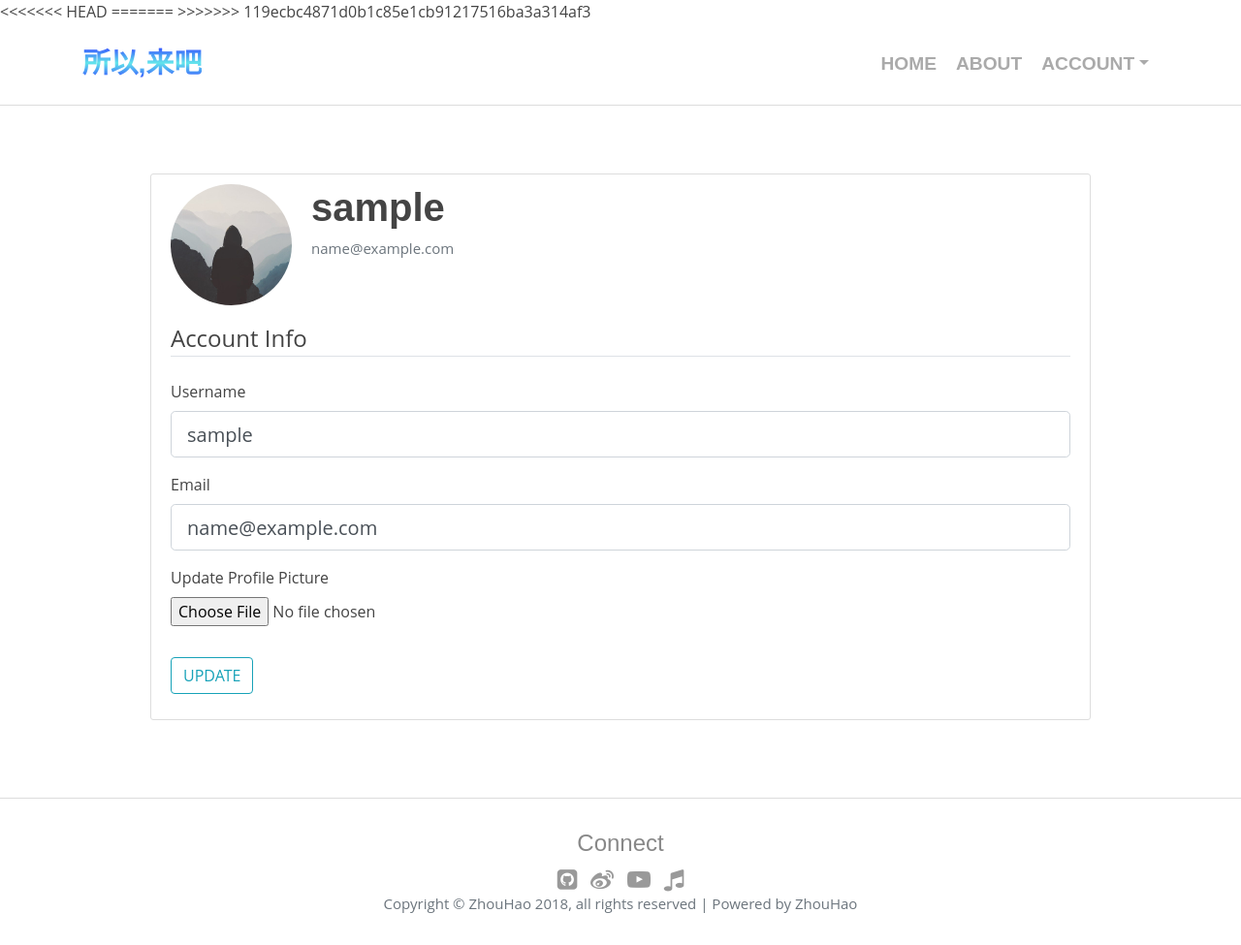
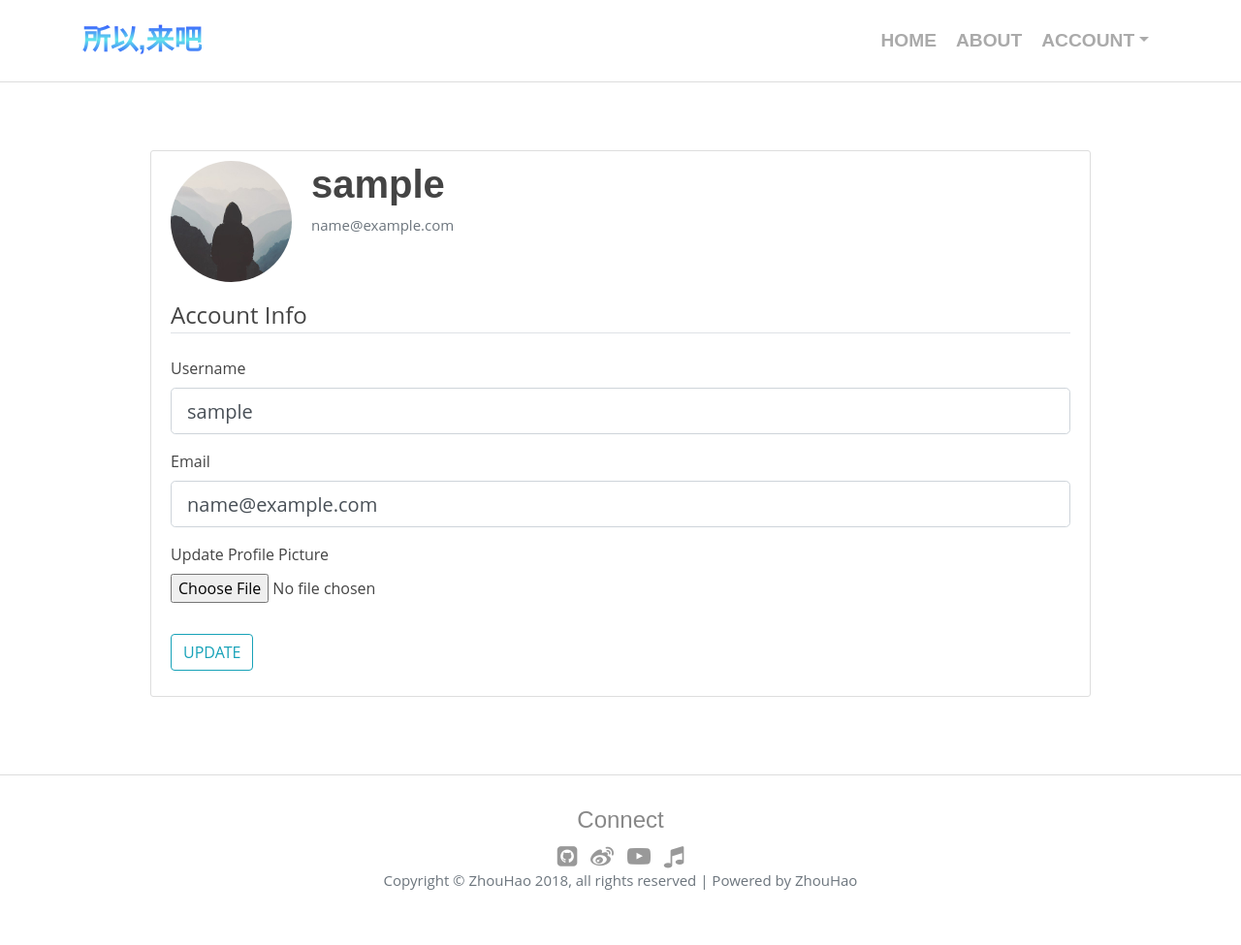
Before and after one commit to zhouhao777/flask_blog_project, a Flask app: page /account in a window 1280 px wide. Shown: the whole page at 97% size. After the commit the page ends 918 px from the top, so only its background shows below. Run offline with Flask 2, Linux system fonts and the light colour scheme; the visitor is signed in with stand-in values (Sample User, id 1); data comes from the database, SQL or seed files in the repository; parts of the project's set-up code (start-up, migrations or seed data) failed here and were passed over; some libraries are stand-ins or nearby versions.

Commit message:
fix conflict

```diff
--- a/flaskblog/templates/layout.html
+++ b/flaskblog/templates/layout.html
@@ -5,12 +5,8 @@
     <link rel="shortcut icon" href="{{ url_for('static', filename='profile_pics/favicon.png') }}">
     <link rel="stylesheet" type="text/css" href="{{ url_for('static', filename='css/bootstrap.min.css') }}">
     <link rel="stylesheet" type="text/css" href="{{ url_for('static', filename='css/main.css') }}">
-<<<<<<< HEAD
-    <link rel="stylesheet" href="https://cdnjs.cloudflare.com/ajax/libs/font-awesome/4.7.0/css/font-awesome.min.css" integrity="sha256-eZrrJcwDc/3uDhsdt61sL2oOBY362qM3lon1gyExkL0=" crossorigin="anonymous" />
-=======
     <link rel="stylesheet" type="text/css" href="{{ url_for('static', filename='css/font-awesome.min.css') }}">
     <!-- <link rel="stylesheet" href="https://cdnjs.cloudflare.com/ajax/libs/font-awesome/4.7.0/css/font-awesome.min.css" integrity="sha256-eZrrJcwDc/3uDhsdt61sL2oOBY362qM3lon1gyExkL0=" crossorigin="anonymous" /> -->
->>>>>>> 119ecbc4871d0b1c85e1cb91217516ba3a314af3
     <script src="{{ url_for('static', filename='js/jquery.min.js') }}"></script>
     <script src="{{ url_for('static', filename='js/bootstrap.min.js') }}"></script>
     <script src="{{ url_for('static', filename='js/ckeditor.js') }}"></script>
```
